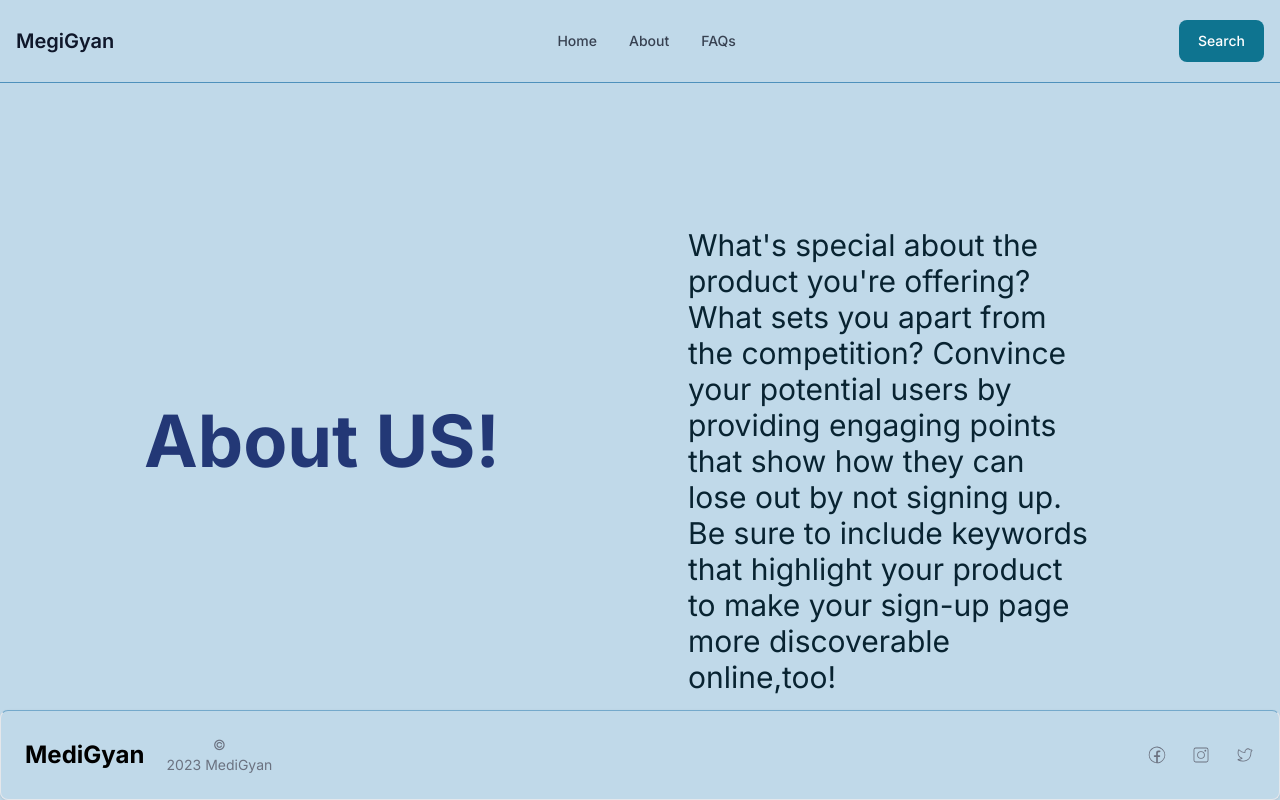
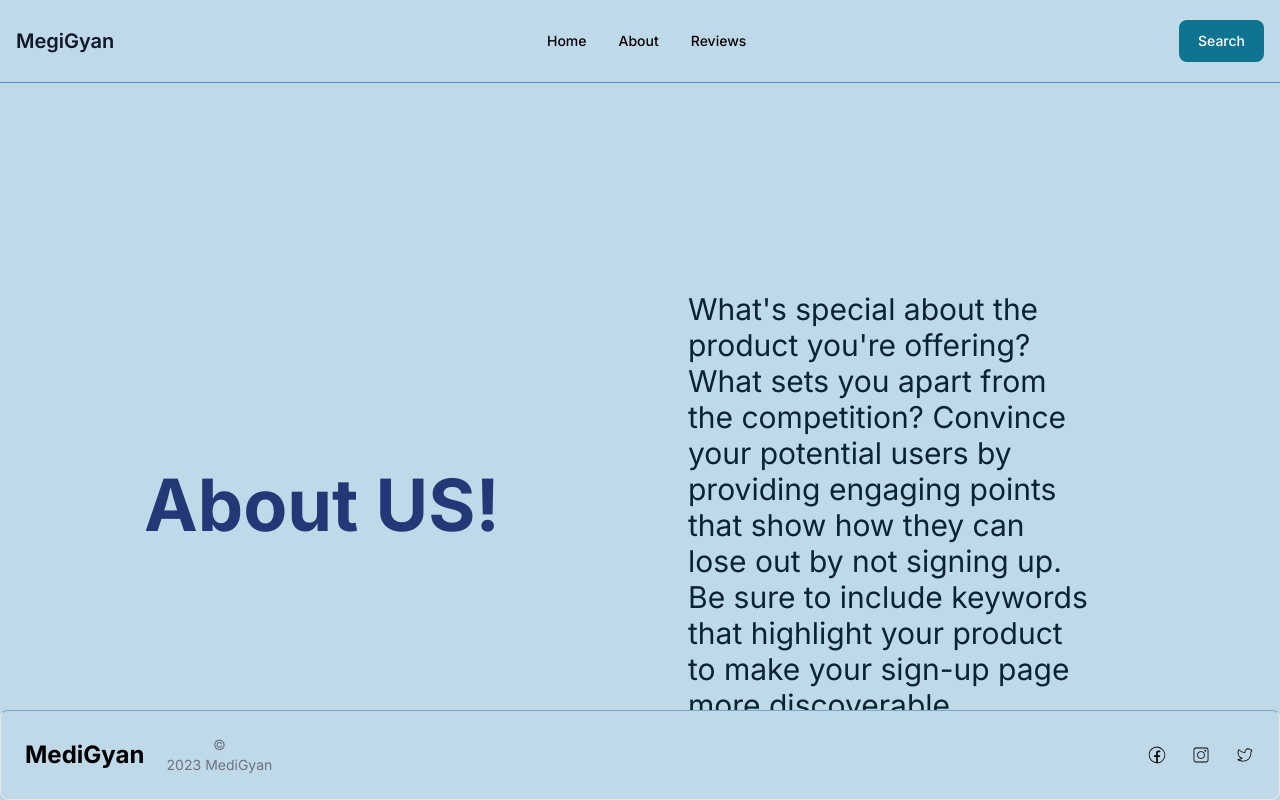
Before and after one commit to Yash-Solanki6803/Medigyan-PR-2, a Next.js app: page /about in a window 1280 px wide. Built offline with nearby package versions, Linux system fonts and the light colour scheme.

Commit message:
chore:Responsiveness issue fix

```diff
--- a/app/about/page.jsx
+++ b/app/about/page.jsx
@@ -2,14 +2,14 @@ import { List } from "flowbite-react";
 
 export default function About() {
   return (
-    <main className="flex flex-col justify-between h-full bg-brand-100 lg:p-36 md:p-24 p-14 overflow-y-scroll no-scrollbar">
-      <div className="flex h-full md:flex-row flex-col items-center my-16 ">
-        <div className="lg:w-1/2 md:pr-28 mb-10">
+    <main className="flex flex-col gap-16 justify-between bg-brand-100 lg:p-36 md:p-16 p-14 overflow-y-scroll no-scrollbar">
+      <div className="flex h-fit md:flex-row flex-col items-center my-16 ">
+        <div className="lg:w-1/2 md:w-1/3 md:pr-28 mb-10">
           <h1 className="lg:text-7xl md:text-5xl text-3xl font-bold text-blue-900">
             About US!
           </h1>
         </div>
-        <div className="flex flex-col items-center justify-start md:w-1/2 w-full md:px-12 px-0">
+        <div className="flex flex-col items-center justify-start lg:w-1/2 md:w-2/3 w-full md:px-12 px-0">
           <p className="text-brand-900 lg:text-3xl md:text-xl text-lg flex flex-col gap-5">
             What's special about the product you're offering?What sets you apart
             from the competition? Convince your potential users by providing
@@ -19,7 +19,7 @@ export default function About() {
           </p>
         </div>
       </div>
-      <div className="flex h-full my-16 md:flex-row flex-col items-center">
+      <div className="flex h-fit lg:flex-row flex-col">
         <div className="flex flex-col lg:w-1/2 md:pr-28 h-full mb-10">
           <h1 className="lg:text-7xl md:text-5xl text-3xl font-bold text-left text-blue-900">
             Want to know more about your medicine?
@@ -31,7 +31,7 @@ export default function About() {
             <p>Scan the prescription!</p>
           </div>
         </div>
-        <div className="flex flex-col items-center justify-center md:w-1/2 h-full bg-blue-900 p-12">
+        <div className="flex flex-col items-center justify-center lg:w-1/2 h-full bg-blue-900 px-12 py-20">
           <List className="text-white lg:text-3xl text-xl flex flex-col gap-5">
             <List.Item>Get informed about what you are consuming</List.Item>
             <List.Item>Scan or search your medicine</List.Item>
--- a/app/faq/page.jsx
+++ b/app/reviews/page.jsx
@@ -61,11 +61,14 @@ export default function Faq() {
     },
   ];
   return (
-    <Carousel>
+    <Carousel slide={false}>
       {quotes.map((quote, index) => {
         return (
-          <div className="flex w-full h-full lg:p-36 md:p-28 p-16 justify-center">
-            <UserQuote {...quote} key={index} />;
+          <div
+            key={index}
+            className="flex w-full h-full lg:p-36 md:p-16 p-10 justify-center"
+          >
+            <UserQuote {...quote} />
           </div>
         );
       })}
--- a/app/search/page.jsx
+++ b/app/search/page.jsx
@@ -5,7 +5,7 @@ import { CiSearch } from "react-icons/ci";
 
 export default function Search() {
   return (
-    <main className="flex flex-col justify-around h-full bg-brand-100 px-36 py-20 bg-gradient-linear">
+    <main className="flex flex-col justify-around h-full bg-brand-100 lg:px-36 lg:py-20 p-10 bg-gradient-linear">
       {/* Search bar */}
       <div className="flex w-full items-center justify-center">
         <div className="w-full  [&_div]:flex  [&_div]:w-full">
--- a/components/CustomFooter.jsx
+++ b/components/CustomFooter.jsx
@@ -14,9 +14,9 @@ export default function CustomFooter() {
           <div className="w-full sm:flex sm:items-center sm:justify-between">
             <Footer.Copyright href="/" by="MediGyan" year={2023} />
             <div className="w-full mt-4 flex space-x-6 sm:mt-0 justify-center lg:justify-end ">
-              <Footer.Icon href="#" icon={CiFacebook} />
-              <Footer.Icon href="#" icon={CiInstagram} />
-              <Footer.Icon href="#" icon={CiTwitter} />
+              <Footer.Icon href="" icon={CiFacebook} />
+              <Footer.Icon href="" icon={CiInstagram} />
+              <Footer.Icon href="" icon={CiTwitter} />
             </div>
           </div>
         </div>
--- a/components/CustomNavbar.jsx
+++ b/components/CustomNavbar.jsx
@@ -21,12 +21,10 @@ export default function CustomNavbar() {
         </Button>
         <Navbar.Toggle />
       </div>
-      <Navbar.Collapse>
-        <Navbar.Link href="/">Home</Navbar.Link>
-        <Navbar.Link href="/about">About</Navbar.Link>
-        <Navbar.Link className="border-none" href="/faq">
-          FAQs
-        </Navbar.Link>
+      <Navbar.Collapse className="hover:bg-none">
+        <Link href="/">Home</Link>
+        <Link href="/about">About</Link>
+        <Link href="/reviews">Reviews</Link>
       </Navbar.Collapse>
     </Navbar>
   );
```
